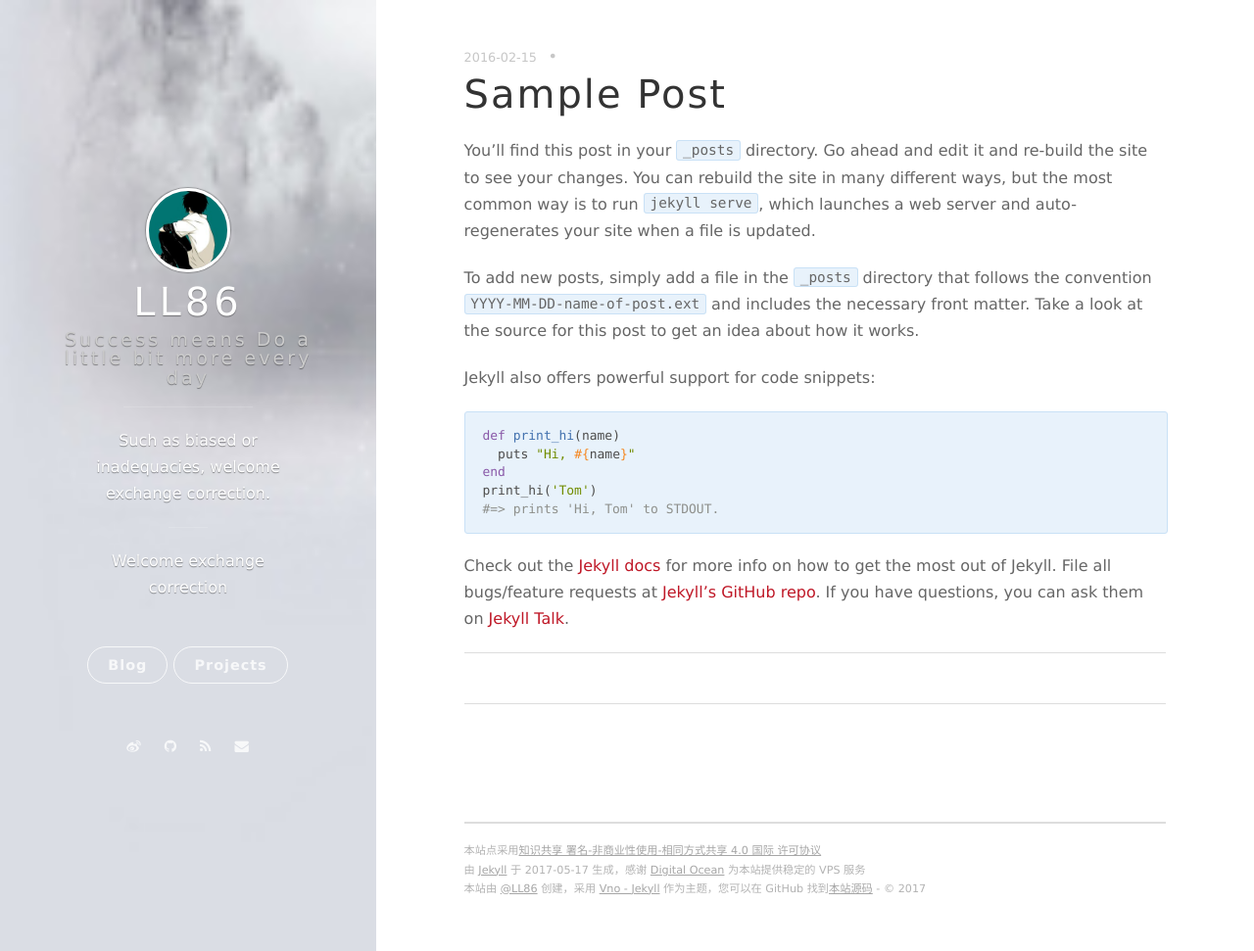
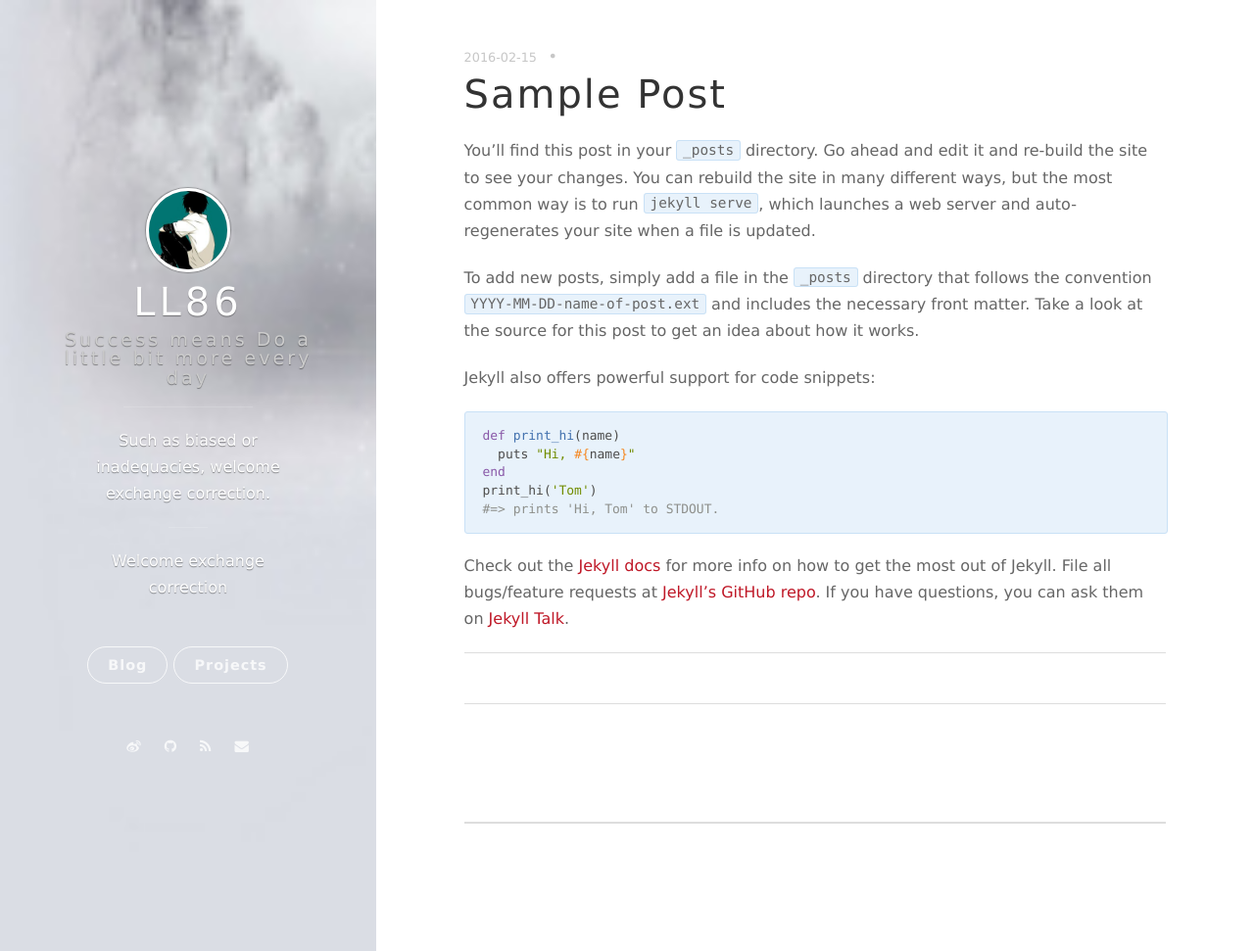
Before and after one commit to LL86/LL86.github.io, a Jekyll site: the page built from _posts/2016-02-15-sample-post.markdown, in a window 1280 px wide and 971 px high. Shown: the whole window at 98% size. Built offline with Jekyll 4.4.1, drawn with Linux system fonts in a browser that asks for light colours; nearby versions of some CDN libraries; comment, search, counter and statistics services are not loaded.

Commit message:
modify footer.html

```diff
--- a/_includes/footer.html
+++ b/_includes/footer.html
@@ -1,7 +1,5 @@
 <section class="footer">
     <footer>
-    	<span class="footer__copyright">本站点采用<a href="http://creativecommons.org/licenses/by-nc-sa/4.0/">知识共享 署名-非商业性使用-相同方式共享 4.0 国际 许可协议</a></span>
-        <span class="footer__copyright">由 <a href="https://jekyllrb.com">Jekyll</a> 于 {{ site.time | date: "%F" }} 生成，感谢 <a href="https://www.digitalocean.com/?refcode=30ed2d146762">Digital Ocean</a> 为本站提供稳定的 VPS 服务</span>
-        <span class="footer__copyright">本站{% if site.creator %}由 {{site.creator}} 创建，{% endif %}采用 <a href="https://github.com/onevcat/vno-jekyll">Vno - Jekyll</a> 作为主题，您可以在 GitHub 找到<a href="https://github.com/onevcat/OneV-s-Den">本站源码</a> - &copy; {{site.time | date: "%Y"}}</span>
+
     </footer>
 </section>
```
